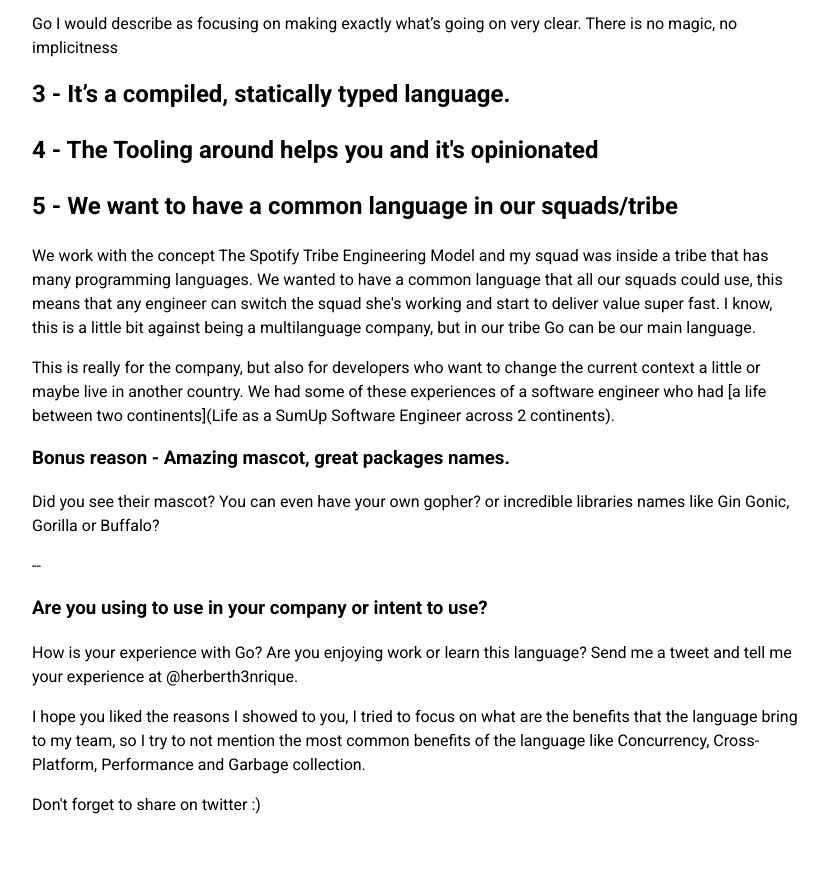
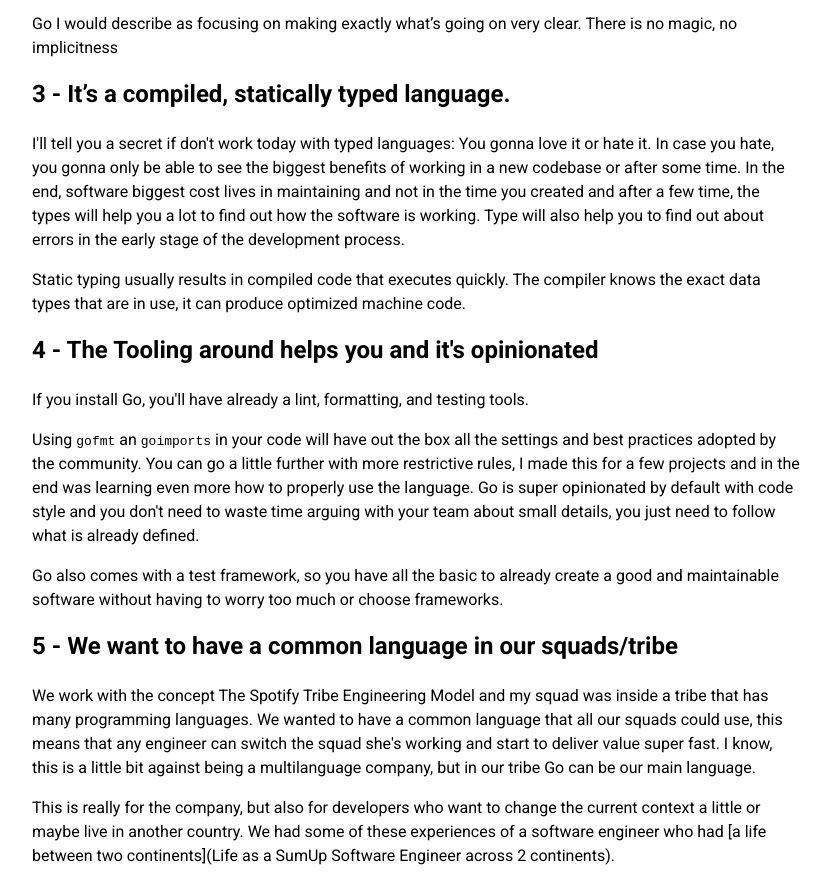
Before and after one commit to rprandi/herberthenrique.github.io, a Gatsby site: page /5-reasons-my-team-decided-use-go in a window 1280 px wide. Shown: the part 1340-2221 px from the top of the page, without its empty margins (224-1054 px from the left). Built offline with nearby package versions, Linux system fonts and the light colour scheme; Gatsby itself is replaced by a stand-in of ours.

Commit message:
finish go post

```diff
--- a/_data/blog/go-reasons.md
+++ b/_data/blog/go-reasons.md
@@ -4,7 +4,7 @@ path: /5-reasons-my-team-decided-use-go
 date: 2020-05-17T10:00:00.000Z
 title: 5 Reasons why my team decided to use Go
 metaDescription: >-
-  here comes a nice meta description
+  Five reasons why my team decided to use golang as our main programming language, this includes hiring, Easy to learn, be productive and deliver value and it’s a compiled, statically typed language.
 thumbnail:
 ---
 
@@ -32,7 +32,22 @@ Go I would describe as focusing on making exactly what’s going on very clear.
 
 # 3 - It’s a compiled, statically typed language.
 
+I'll tell you a secret if don't work today with typed languages: You gonna love it or hate it.
+In case you hate, you gonna only be able to see the biggest benefits of working in a new codebase or after some time.
+In the end, software biggest cost lives in maintaining and not in the time you created and after a few time, the types will help you a lot to find out how the software is working.
+Type will also help you to find out about errors in the early stage of the development process.
+
+Static typing usually results in compiled code that executes quickly. The compiler knows the exact data types that are in use, it can produce optimized machine code.
+
 # 4 - The Tooling around helps you and it's opinionated
+
+If you install Go, you'll have already a lint, formatting, and testing tools.
+
+Using `gofmt` an `goimports` in your code will have out the box all the settings and best practices adopted by the community.
+You can go a little further with more restrictive rules, I made this for a few projects and in the end was learning even more how to properly use the language.
+Go is super opinionated by default with code style and you don't need to waste time arguing with your team about small details, you just need to follow what is already defined.
+
+Go also comes with a test framework, so you have all the basic to already create a good and maintainable software without having to worry too much or choose frameworks.
 
 # 5 - We want to have a common language in our squads/tribe
 
```
